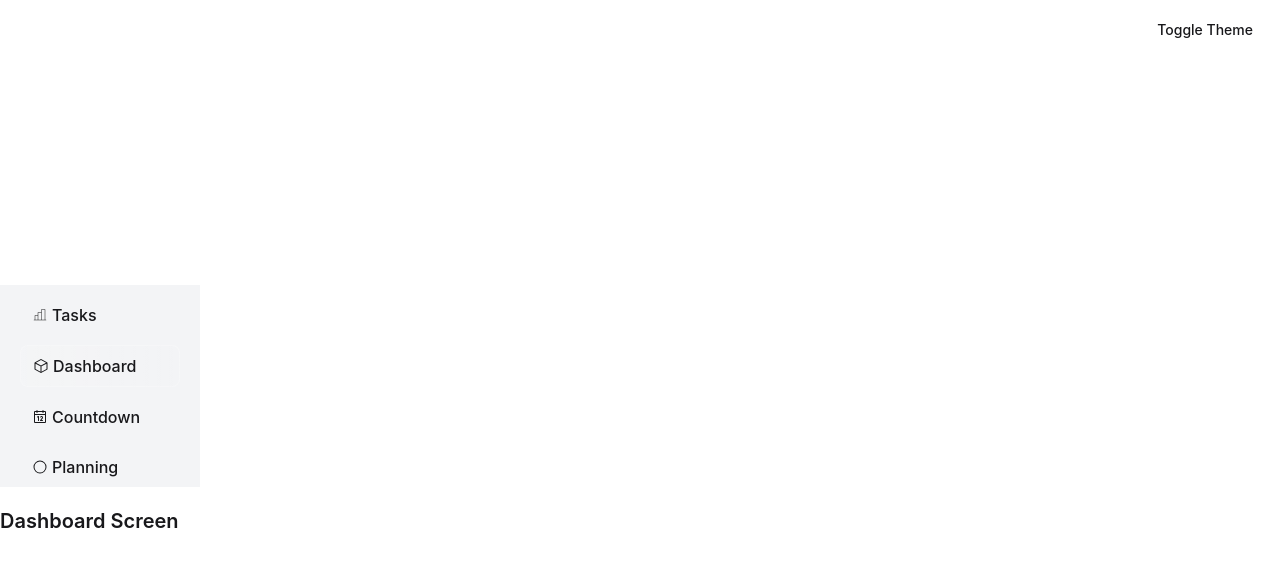
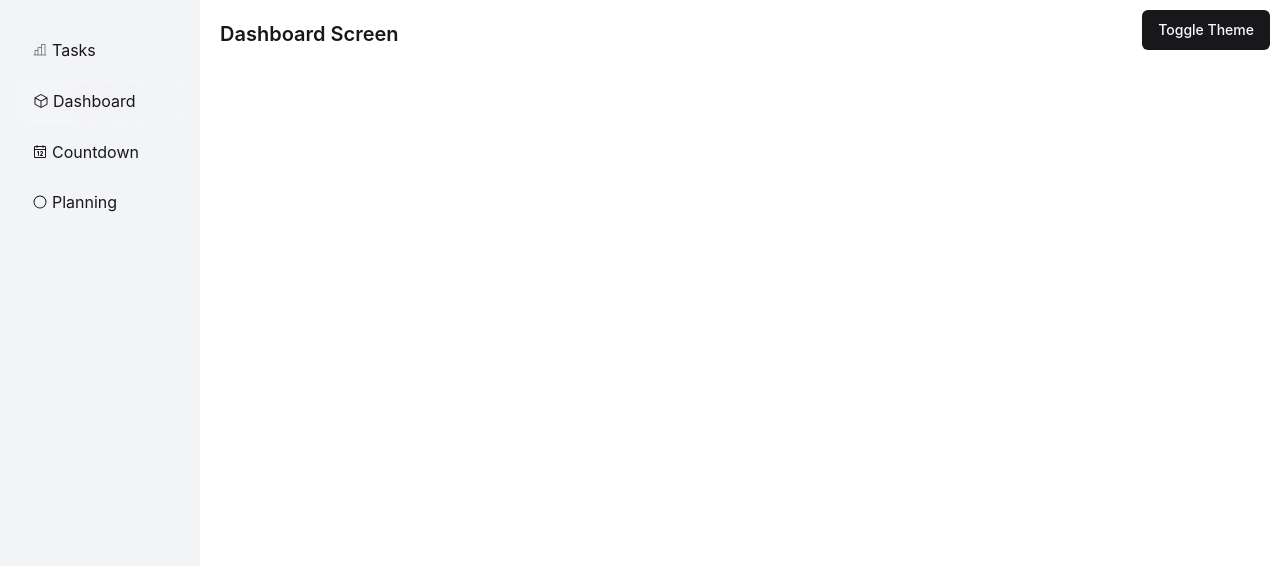
Before and after one commit to devsoc-unsw/trainee-world-24t3, a React (Vite) app in the folder frontend/: page /dashboard in a window 1280 px wide. Shown: the top 566 px of the page. Built offline with nearby package versions, Linux system fonts and the light colour scheme.

Commit message:
Add temporary styles to index.css

```diff
--- a/frontend/src/index.css
+++ b/frontend/src/index.css
@@ -2,71 +2,105 @@
 @tailwind components;
 @tailwind utilities;
 
-:root {
-  font-family: Inter, system-ui, Avenir, Helvetica, Arial, sans-serif;
-  line-height: 1.5;
-  font-weight: 400;
-
-  color-scheme: light dark;
-  color: rgba(255, 255, 255, 0.87);
-  background-color: #242424;
-
-  font-synthesis: none;
-  text-rendering: optimizeLegibility;
+body {
+  margin: 0;
+  font-family: -apple-system, BlinkMacSystemFont, 'Segoe UI', 'Roboto', 'Oxygen',
+    'Ubuntu', 'Cantarell', 'Fira Sans', 'Droid Sans', 'Helvetica Neue',
+    sans-serif;
   -webkit-font-smoothing: antialiased;
   -moz-osx-font-smoothing: grayscale;
 }
 
-a {
-  font-weight: 500;
-  color: #646cff;
-  text-decoration: inherit;
+code {
+  font-family: source-code-pro, Menlo, Monaco, Consolas, 'Courier New',
+    monospace;
 }
-a:hover {
-  color: #535bf2;
+.day {
+  --background-color: white;
+}
+
+.night {
+  --background-color: black;
 }
 
 body {
-  margin: 0;
-  display: flex;
-  place-items: center;
-  min-width: 320px;
-  min-height: 100vh;
+  background-color: var(--background-color);
+  color: var(--text-color);
 }
 
-h1 {
-  font-size: 3.2em;
-  line-height: 1.1;
+.layout-main {
+  display: flex;
+  /* background-color: green; */
+  height: 100vh;
+  flex: 1;
 }
 
-button {
-  border-radius: 8px;
-  border: 1px solid transparent;
-  padding: 0.6em 1.2em;
-  font-size: 1em;
-  font-weight: 500;
-  font-family: inherit;
-  background-color: #1a1a1a;
-  cursor: pointer;
-  transition: border-color 0.25s;
-}
-button:hover {
-  border-color: #646cff;
-}
-button:focus,
-button:focus-visible {
-  outline: 4px auto -webkit-focus-ring-color;
+.main-content {
+  flex: 1;
+  padding: 20px;
 }
 
-@media (prefers-color-scheme: light) {
+@layer base {
   :root {
-    color: #213547;
-    background-color: #ffffff;
+    --background: 0 0% 100%;
+    --foreground: 240 10% 3.9%;
+    --card: 0 0% 100%;
+    --card-foreground: 240 10% 3.9%;
+    --popover: 0 0% 100%;
+    --popover-foreground: 240 10% 3.9%;
+    --primary: 240 5.9% 10%;
+    --primary-foreground: 0 0% 98%;
+    --secondary: 240 4.8% 95.9%;
+    --secondary-foreground: 240 5.9% 10%;
+    --muted: 240 4.8% 95.9%;
+    --muted-foreground: 240 3.8% 46.1%;
+    --accent: 240 4.8% 95.9%;
+    --accent-foreground: 240 5.9% 10%;
+    --destructive: 0 84.2% 60.2%;
+    --destructive-foreground: 0 0% 98%;
+    --border: 240 5.9% 90%;
+    --input: 240 5.9% 90%;
+    --ring: 240 10% 3.9%;
+    --chart-1: 12 76% 61%;
+    --chart-2: 173 58% 39%;
+    --chart-3: 197 37% 24%;
+    --chart-4: 43 74% 66%;
+    --chart-5: 27 87% 67%;
+    --radius: 0.5rem;
   }
-  a:hover {
-    color: #747bff;
-  }
-  button {
-    background-color: #f9f9f9;
+  .dark {
+    --background: 240 10% 3.9%;
+    --foreground: 0 0% 98%;
+    --card: 240 10% 3.9%;
+    --card-foreground: 0 0% 98%;
+    --popover: 240 10% 3.9%;
+    --popover-foreground: 0 0% 98%;
+    --primary: 0 0% 98%;
+    --primary-foreground: 240 5.9% 10%;
+    --secondary: 240 3.7% 15.9%;
+    --secondary-foreground: 0 0% 98%;
+    --muted: 240 3.7% 15.9%;
+    --muted-foreground: 240 5% 64.9%;
+    --accent: 240 3.7% 15.9%;
+    --accent-foreground: 0 0% 98%;
+    --destructive: 0 62.8% 30.6%;
+    --destructive-foreground: 0 0% 98%;
+    --border: 240 3.7% 15.9%;
+    --input: 240 3.7% 15.9%;
+    --ring: 240 4.9% 83.9%;
+    --chart-1: 220 70% 50%;
+    --chart-2: 160 60% 45%;
+    --chart-3: 30 80% 55%;
+    --chart-4: 280 65% 60%;
+    --chart-5: 340 75% 55%;
   }
 }
+
+@layer base {
+  * {
+    @apply border-border;
+  }
+  body {
+    @apply bg-background text-foreground;
+  }
+}
```
